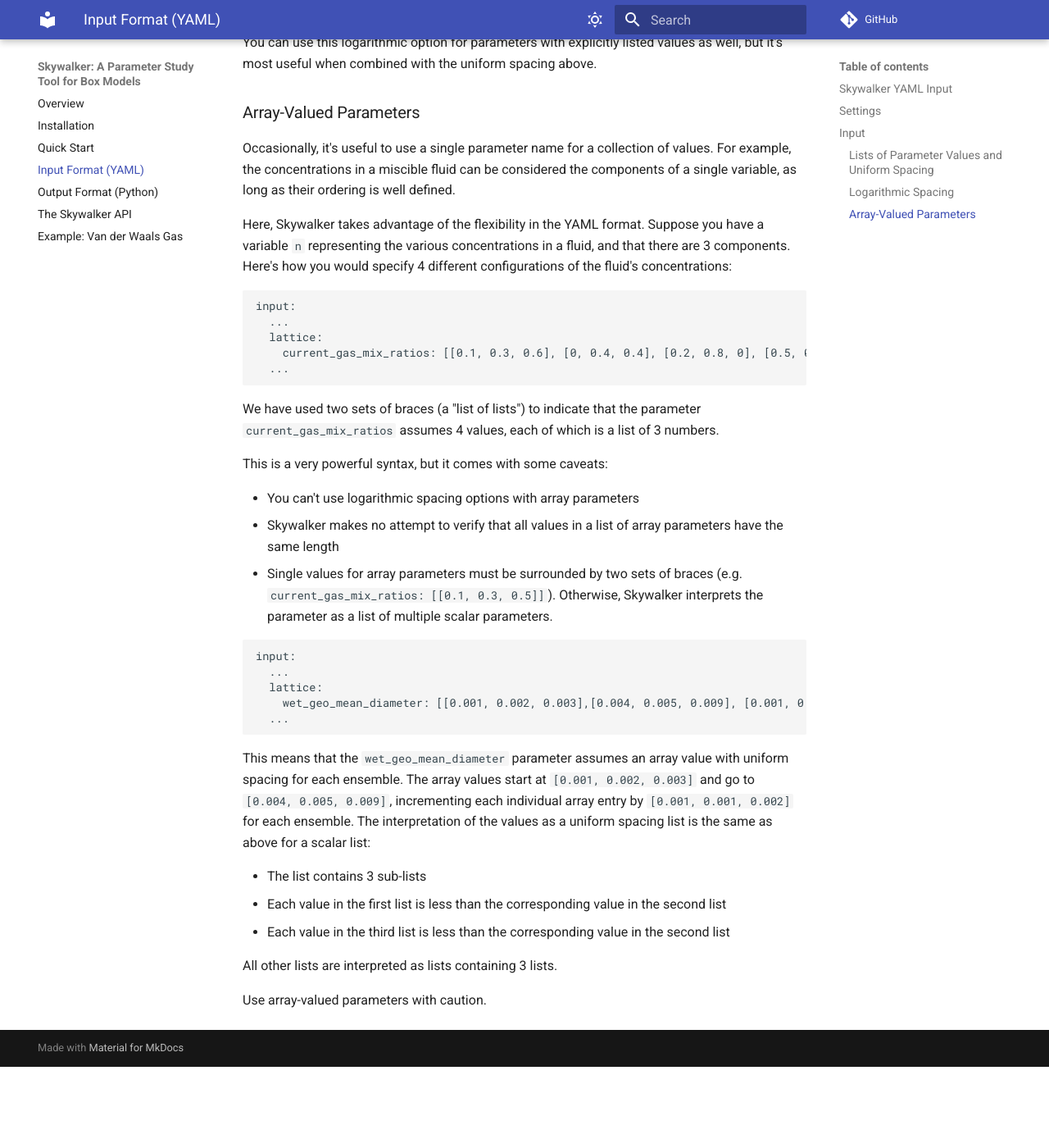
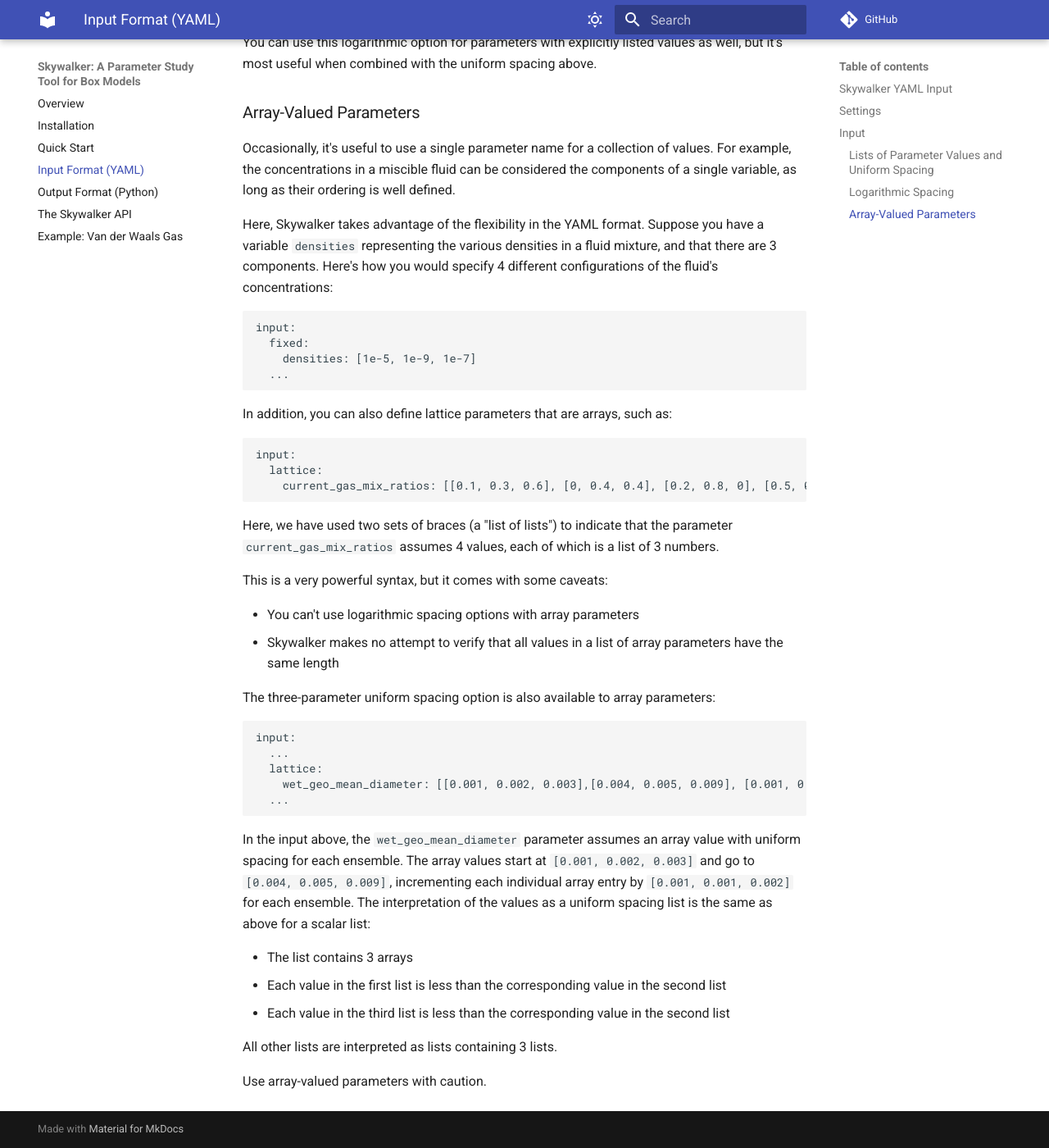
Before and after one commit to eagles-project/skywalker, an MkDocs documentation site: the page built from docs/input.md, in a window 1280 px wide and 1400 px high, scrolled down 4224 px. Shown: the whole window at 82% size. Built offline with MkDocs 1.6.1 and Material for MkDocs 9.7.7, drawn with Linux system fonts in a browser that asks for light colours; comment, search, counter and statistics services are not loaded; before the commit the page ends 5525 px from its top, so only the background shows below that.

Commit message:
Fixed single-array parameter specification syntax.

````diff
--- a/docs/input.md
+++ b/docs/input.md
@@ -208,19 +208,26 @@
 the components of a single variable, as long as their ordering is well defined.
 
 Here, Skywalker takes advantage of the flexibility in the YAML format. Suppose
-you have a variable `n` representing the various concentrations in a fluid, and
-that there are 3 components. Here's how you would specify 4 different
+you have a variable `densities` representing the various densities in a fluid
+mixture, and that there are 3 components. Here's how you would specify 4 different
 configurations of the fluid's concentrations:
 
 ```
 input:
-  ...
-  lattice:
-    current_gas_mix_ratios: [[0.1, 0.3, 0.6], [0, 0.4, 0.4], [0.2, 0.8, 0], [0.5, 0.25, 0.25]]
+  fixed:
+    densities: [1e-5, 1e-9, 1e-7]
   ...
 ```
 
-We have used two sets of braces (a "list of lists") to indicate that the
+In addition, you can also define lattice parameters that are arrays, such
+as:
+```
+input:
+  lattice:
+    current_gas_mix_ratios: [[0.1, 0.3, 0.6], [0, 0.4, 0.4], [0.2, 0.8, 0], [0.5, 0.25, 0.25]]
+```
+
+Here, we have used two sets of braces (a "list of lists") to indicate that the
 parameter `current_gas_mix_ratios` assumes 4 values, each of which is a list of 3 numbers.
 
 This is a very powerful syntax, but it comes with ѕome caveats:
@@ -228,9 +235,9 @@
 * You can't use logarithmic spacing options with array parameters
 * Skywalker makes no attempt to verify that all values in a list of array
   parameters have the same length
-* Single values for array parameters must be surrounded by two sets of braces
-  (e.g. `current_gas_mix_ratios: [[0.1, 0.3, 0.5]]`). Otherwise, Skywalker interprets the parameter
-  as a list of multiple scalar parameters.
+
+The three-parameter uniform spacing option is also available to array
+parameters:
 
 ```
 input:
@@ -240,14 +247,14 @@
   ...
 ```
 
-This means that the `wet_geo_mean_diameter` parameter assumes an array value
+In the input above, the `wet_geo_mean_diameter` parameter assumes an array value
 with uniform spacing for each ensemble. The array values start at
 `[0.001, 0.002, 0.003]` and go to `[0.004, 0.005, 0.009]`, incrementing each
 individual array entry by `[0.001, 0.001, 0.002]` for each ensemble. The
 interpretation of the values as a uniform spacing list is the same as above for
 a scalar list:
 
-* The list contains 3 sub-lists
+* The list contains 3 arrays
 * Each value in the first list is less than the corresponding value in the second list
 * Each value in the third list is less than the corresponding value in the second list
 
````
Also changed, not shown: 2 other files.
